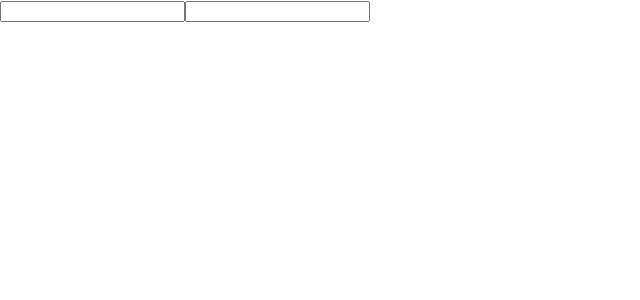
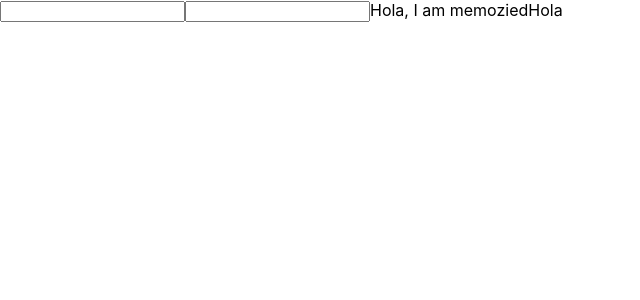
Before and after one commit to skyrbe/contextdemo, a React (Create React App) app: page / in a window 1280 px wide. Shown: the top 300 px of the page, without its empty margins (0-640 px from the left). Built offline with nearby package versions, Linux system fonts and the light colour scheme.

Commit message:
Updated to check memozied components

```diff
--- a/src/App.js
+++ b/src/App.js
@@ -1,5 +1,7 @@
 import React, { Component } from 'react';
 import Child from './components/Child';
+import ChildNotUsingContext from './components/ChildNotUsingContext';
+import ChildNotUsingContextMemoized from './components/ChildNotUsingContextMemoized';
 import { UserProvider } from './context/userContext';
 import './App.css';
 
@@ -19,6 +21,8 @@ class App extends Component {
     return (
       <UserProvider value={{state: this.state, handleChange: this.handleChange}}>
         <Child />
+        <ChildNotUsingContextMemoized />
+        <ChildNotUsingContext />
       </UserProvider>
     );
   }
--- a/src/components/Child.jsx
+++ b/src/components/Child.jsx
@@ -1,9 +1,9 @@
 import React from 'react';
 import UserForm from './UserForm';
 
-const Child = () => {
+const Child = (props) => {
   return (
-  <UserForm />
+  <UserForm {...props}/>
   )
 };
 
--- /dev/null
+++ b/src/components/ChildNotUsingContext.jsx
@@ -0,0 +1,11 @@
+import React from 'react';
+import UserForm from './UserForm';
+
+const ChildNotUsingContext = () => {
+  console.log('Did I render');
+  return (
+    <span>Hola</span>
+  )
+};
+
+export default ChildNotUsingContext;
--- /dev/null
+++ b/src/components/ChildNotUsingContextMemoized.jsx
@@ -0,0 +1,11 @@
+import React, {memo} from 'react';
+import UserForm from './UserForm';
+
+const ChildNotUsingContextMemoized = () => {
+  console.log('Did I render memozied');
+  return (
+    <span>Hola, I am memozied</span>
+  )
+};
+
+export default memo(ChildNotUsingContextMemoized);
```
